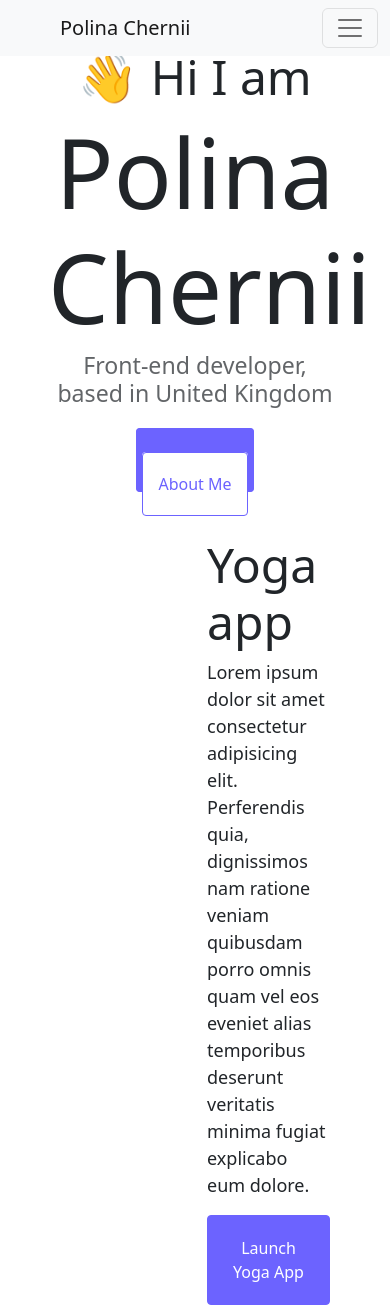
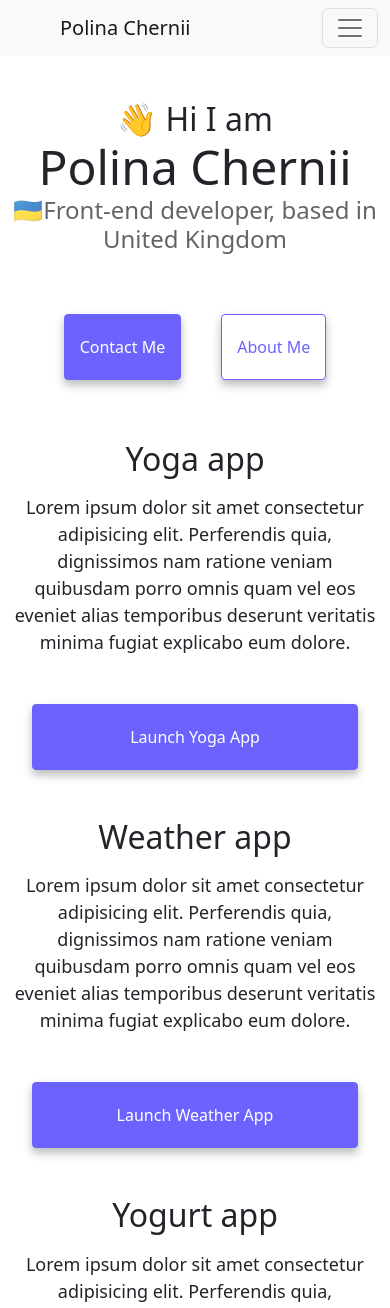
Before and after one commit to plnvsln/Responsive-week3, a plain HTML site: page index.html in a window 390 px wide. Shown: the top 1308 px of the page. Drawn offline with nearby package versions, Linux system fonts and the light colour scheme.

Commit message:
Added responsiveness and minor adjustments

```diff
--- a/index.html
+++ b/index.html
@@ -23,9 +23,9 @@
     <nav class="navbar navbar-expand-lg fixed-top bg-light">
       <div class="container-fluid">
         <a class="navbar-brand ms-5" href="#">Polina Chernii</a>
-        <button
+        <a
           class="navbar-toggler"
-          type="button"
+          type="a"
           data-bs-toggle="collapse"
           data-bs-target="#navbarSupportedContent"
           aria-controls="navbarSupportedContent"
@@ -33,7 +33,7 @@
           aria-label="Toggle navigation"
         >
           <span class="navbar-toggler-icon"></span>
-        </button>
+        </a>
         <div class="collapse navbar-collapse" id="navbarSupportedContent">
           <ul class="navbar-nav me-auto mb-2 mb-lg-0">
             <li class="nav-item">
@@ -51,10 +51,12 @@
         </div>
       </div>
     </nav>
-    <div class="content m-5">
+    <div class="content mt-5">
       <h2 class="text-center">👋 Hi I am</h2>
       <h1 class="text-center">Polina Chernii</h1>
-      <h3 class="text-center">Front-end developer, based in United Kingdom</h3>
+      <h3 class="text-center">
+        🇺🇦Front-end developer, based in United Kingdom
+      </h3>
 
       <div class="navigation-links">
         <a class="contact-link" href="about.html#email-link">Contact Me</a>
@@ -63,32 +65,32 @@
 
       <div class="container">
         <div class="row">
-          <div class="col-6">
+          <div class="col-sm-6">
             <img src="images/yoga.png" alt="yoga" class="d-none d-sm-block" />
           </div>
-          <div class="col-6">
-            <h2>Yoga app</h2>
-            <p>
+          <div class="col-sm-6">
+            <h2 class="mb-3">Yoga app</h2>
+            <p class="mb-5">
               Lorem ipsum dolor sit amet consectetur adipisicing elit.
               Perferendis quia, dignissimos nam ratione veniam quibusdam porro
               omnis quam vel eos eveniet alias temporibus deserunt veritatis
               minima fugiat explicabo eum dolore.
             </p>
-            <button class="secondary-link">Launch Yoga App</button>
+            <a class="secondary-link">Launch Yoga App</a>
           </div>
         </div>
-        <div class="row">
-          <div class="col-6">
-            <h2>Weather app</h2>
-            <p>
+        <div class="row mt-5">
+          <div class="col-sm-6">
+            <h2 class="mb-3">Weather app</h2>
+            <p class="mb-5">
               Lorem ipsum dolor sit amet consectetur adipisicing elit.
               Perferendis quia, dignissimos nam ratione veniam quibusdam porro
               omnis quam vel eos eveniet alias temporibus deserunt veritatis
               minima fugiat explicabo eum dolore.
             </p>
-            <button class="secondary-link">Launch Weather App</button>
+            <a class="secondary-link mt-5">Launch Weather App</a>
           </div>
-          <div class="col-6">
+          <div class="col-sm-6">
             <img
               src="images/weather.png"
               alt="weather"
@@ -96,23 +98,23 @@
             />
           </div>
         </div>
-        <div class="row">
-          <div class="col-6">
+        <div class="row mt-5">
+          <div class="col-sm-6">
             <img
               src="images/yogurt.png"
               alt="yougurt"
               class="d-none d-sm-block"
             />
           </div>
-          <div class="col-6">
-            <h2>Yogurt app</h2>
-            <p>
+          <div class="col-sm-6">
+            <h2 class="mb-3">Yogurt app</h2>
+            <p class="mb-5">
               Lorem ipsum dolor sit amet consectetur adipisicing elit.
               Perferendis quia, dignissimos nam ratione veniam quibusdam porro
               omnis quam vel eos eveniet alias temporibus deserunt veritatis
               minima fugiat explicabo eum dolore.
             </p>
-            <button class="secondary-link">Launch Yogurt App</button>
+            <a class="secondary-link">Launch Yogurt App</a>
           </div>
         </div>
       </div>
--- a/style.css
+++ b/style.css
@@ -1,52 +1,69 @@
+body {
+  margin: 100px 0px;
+}
 h1 {
   font-size: 96px;
+  margin: 0;
 }
 
 h2 {
   font-size: 48px;
+  margin: 0;
 }
 
 h3 {
+  font-size: 24px;
+  margin: 0;
   opacity: 0.7;
 }
 .navigation-links {
-  text-align: center;
+  display: flex;
+  justify-content: center;
   margin: 40px;
 }
+.navigation-links a {
+  margin: 20px;
+}
 .contact-link {
+  background-color: #6c63ff;
+  border: #6c63ff solid 1px;
+  border-radius: 4px;
+  box-shadow: 0px 5px 10px rgb(187, 186, 186);
+  color: white;
+  margin: 0 20px;
   text-decoration: none;
-  background-color: #6c63ff;
+  padding: 20px 15px;
+}
+
+.contact-link:hover,
+.secondary-link:hover {
+  color: white;
+  cursor: pointer;
+}
+.about-link {
+  background-color: white;
+  border: #6c63ff solid 1px;
+  border-radius: 4px;
+  box-shadow: 0px 5px 10px rgb(187, 186, 186);
+  color: #6c63ff;
   margin: 0 20px;
   padding: 20px 15px;
-  border-radius: 4px;
-  border: #6c63ff solid 1px;
-  color: white;
-}
-
-.contact-link:hover {
-  color: white;
-}
-.about-link {
   text-decoration: none;
-  margin: 0 20px;
-  padding: 20px 15px;
-  border-radius: 4px;
-  border: #6c63ff solid 1px;
-  color: #6c63ff;
-  background-color: white;
 }
 .secondary-link {
   background-color: #6c63ff;
+  border: #6c63ff solid 1px;
+  border-radius: 4px;
+  box-shadow: 0px 5px 10px rgb(187, 186, 186);
+  color: white;
   padding: 20px 15px;
-  border-radius: 4px;
-  border: #6c63ff solid 1px;
-  color: white;
+  text-decoration: none;
 }
 #email-link {
+  display: block;
   font-size: 28px;
+  text-align: center;
   text-decoration: none;
-  text-align: center;
-  display: block;
 }
 #email-link:hover {
   text-decoration: underline;
@@ -59,3 +76,30 @@ p {
   font-size: 18px;
   line-height: 1.5;
 }
+
+.about-paragraph {
+  margin: 30px 0;
+}
+.about-paragraph p {
+  margin: 10px;
+}
+@media (max-width: 576px) {
+  h1 {
+    font-size: 48px;
+  }
+  h2 {
+    font-size: 32px;
+    text-align: center;
+  }
+  h3 {
+    font-size: 24px;
+  }
+  p {
+    text-align: center;
+  }
+  .secondary-link {
+    display: block;
+    text-align: center;
+    margin: 0 20px;
+  }
+}
```
Also changed, not shown: about.html (+15 -12 lines).
